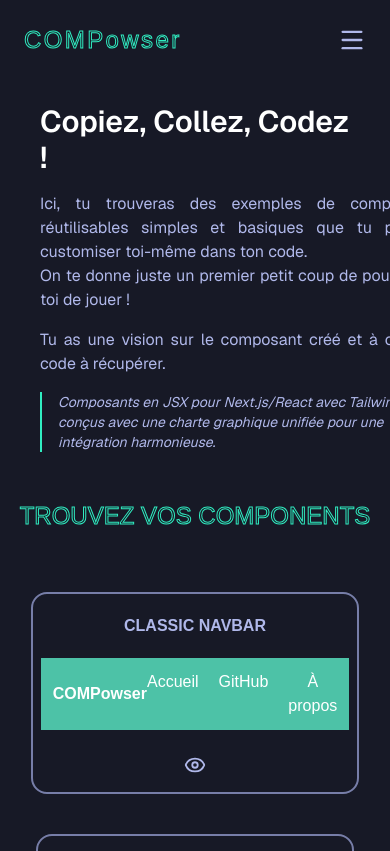
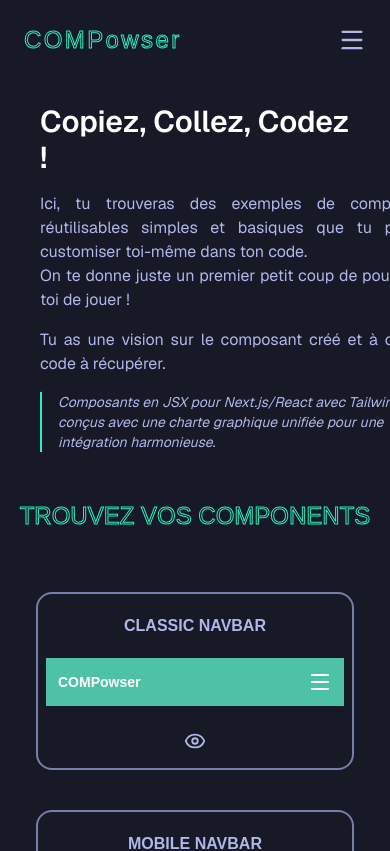
Before and after one commit to rchouhani/compowser, a Next.js app in the folder compowser/: page / in a window 390 px wide. Shown: the top 851 px of the page. Built offline with nearby package versions, Linux system fonts and the light colour scheme.

Commit message:
edit: add responsive style

```diff
--- a/compowser/src/app/components/CardNavbar.js
+++ b/compowser/src/app/components/CardNavbar.js
@@ -1,17 +1,64 @@
+"use client";
+import Link from "next/link";
+import { useState } from "react";
+import { Menu, X } from "lucide-react";
 
-import Link from "next/link";
+export default function CardNavbar() {
+  const [isOpen, setIsOpen] = useState(false);
 
-export default function CardNavbar () {
-return(
-    <nav className="flex flex-row items-center justify-between bg-(--logoColor) p-3">
+  return (
+    <nav className="bg-(--logoColor) p-3">
+      <div className="flex flex-row items-center justify-between">
         <div>
-            <p className="text-white font-bold">COMPowser</p>
+          <p className="text-white font-bold text-sm sm:text-base">COMPowser</p>
         </div>
-        <div className="text-white flex gap-5 ">
-            <Link className="hover:underline hover:font-bold" href={"#"}> Accueil </Link>
-            <Link className="hover:underline hover:font-bold" href={"#"}> GitHub </Link>
-            <Link className="hover:underline hover:font-bold" href={"#"}> À propos </Link>
+
+        <div className="hidden sm:flex text-white gap-5 text-sm sm:text-base">
+          <Link className="hover:underline hover:font-bold" href={"#"}>
+            Accueil
+          </Link>
+          <Link className="hover:underline hover:font-bold" href={"#"}>
+            GitHub
+          </Link>
+          <Link className="hover:underline hover:font-bold" href={"#"}>
+            À propos
+          </Link>
         </div>
+
+        <button
+          onClick={() => setIsOpen(!isOpen)}
+          className="sm:hidden text-white focus:outline-none"
+          aria-label="Toggle menu"
+        >
+          {isOpen ? <X size={24} /> : <Menu size={24} />}
+        </button>
+      </div>
+
+      {isOpen && (
+        <div className="sm:hidden flex flex-col gap-3 mt-4 text-white text-sm">
+          <Link
+            className="hover:underline hover:font-bold py-2"
+            href={"#"}
+            onClick={() => setIsOpen(false)}
+          >
+            Accueil
+          </Link>
+          <Link
+            className="hover:underline hover:font-bold py-2"
+            href={"#"}
+            onClick={() => setIsOpen(false)}
+          >
+            GitHub
+          </Link>
+          <Link
+            className="hover:underline hover:font-bold py-2"
+            href={"#"}
+            onClick={() => setIsOpen(false)}
+          >
+            À propos
+          </Link>
+        </div>
+      )}
     </nav>
-    )
+  );
 }
```
